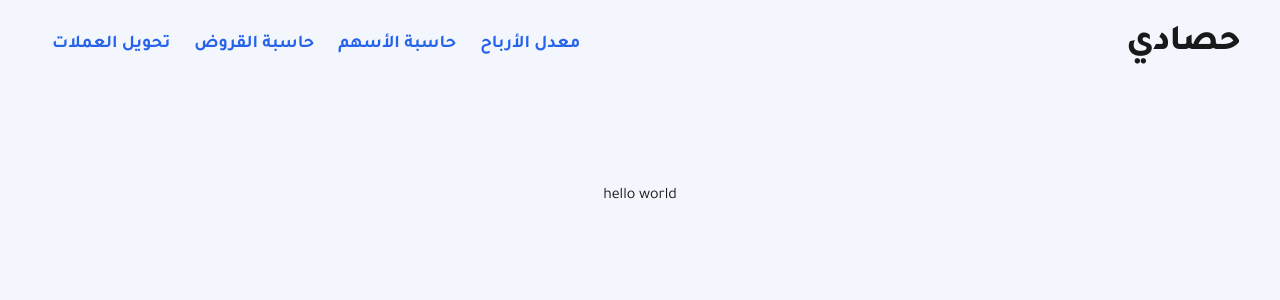
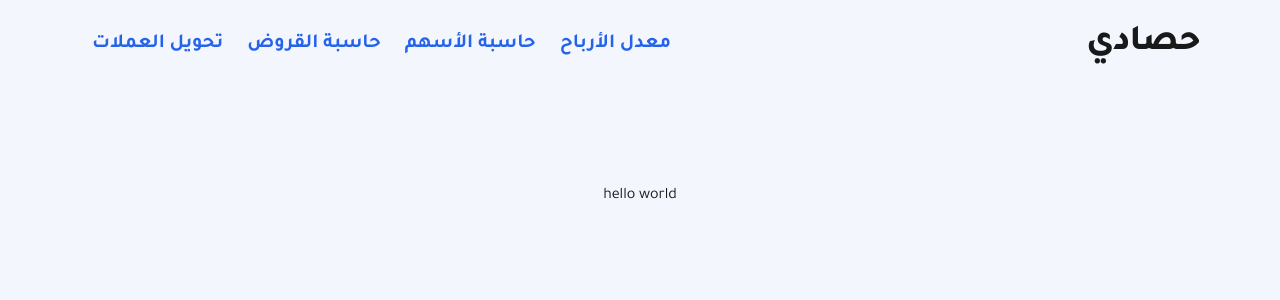
Before and after one commit to HassanAlabdulal/Hasady, a Next.js app: page / in a window 1280 px wide. Shown: the top 300 px of the page. Built offline with nearby package versions, Linux system fonts and the light colour scheme.

Commit message:
enhance: adjust paddings for small screens

```diff
--- a/components/nav.tsx
+++ b/components/nav.tsx
@@ -26,7 +26,7 @@ export default function Nav() {
   return (
     <header className="relative z-50 flex flex-wrap w-full text-sm py-6 sm:justify-start sm:flex-nowrap bg-background">
       <nav
-        className="md:max-w-[75rem] w-full mx-auto max-md:px-10 sm:flex sm:items-center sm:justify-between"
+        className="md:max-w-[75rem] w-full mx-auto md:px-10 px-10 sm:flex sm:items-center sm:justify-between"
         aria-label="Global"
       >
         <div className="flex items-center justify-between">
@@ -90,7 +90,7 @@ export default function Nav() {
         </div>
 
         {/* Navigation Links for large screens */}
-        <div className="relative hidden text-lg sm:flex  ">
+        <div className="relative hidden text-xl sm:flex  ">
           {[
             "معدل الأرباح",
             "حاسبة الأسهم",
@@ -125,27 +125,27 @@ export default function Nav() {
               animate="visible"
               exit="hidden"
               className="fixed left-0 z-40 flex flex-col items-center justify-center w-3/5
-               rounded-2xl gap-5 text-xl font-bold text-primary-foreground text-center shadow-md py-6 mt-4 ml-5 background"
+               rounded-2xl gap-5 text-lg text-primary-foreground text-center shadow-md py-6 mt-4 ml-5 background"
             >
-              <a className="my-2 font-bold " href="/">
+              <a className="my-2 font-semibold " href="/">
                 معدل الأرباح
               </a>
               <a
-                className="my-2 font-bold
+                className="my-2 font-semibold
 "
                 href="/"
               >
                 حاسبة الأسهم
               </a>
               <a
-                className="my-2 font-bold
+                className="my-2 font-semibold
 "
                 href="/"
               >
                 حاسبة القروض
               </a>
               <a
-                className="my-2 font-bold
+                className="my-2 font-semibold
 "
                 href="/"
               >
```
